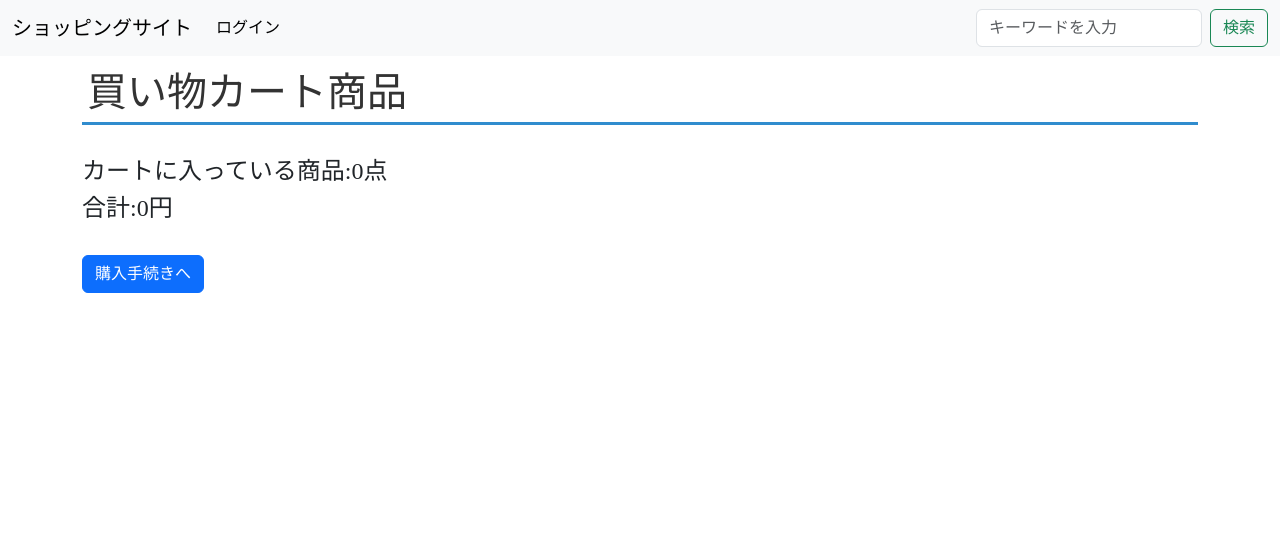
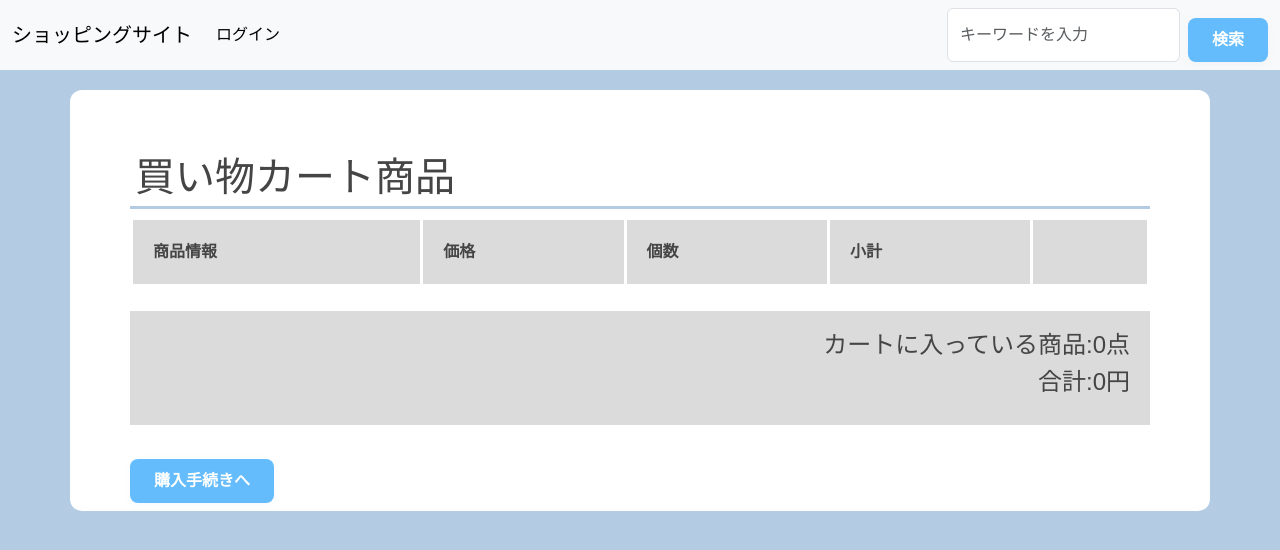
Before and after one commit to kitakawaayano/shopping_app, a Django app: a page that uses templates/base.html in a window 1280 px wide. Shown: the top 550 px of the page. Run offline with Django 5.2, Linux system fonts and the light colour scheme; lists and menus that the app fills with data are empty; some libraries are stand-ins or nearby versions.

Commit message:
css等の画面レイアウトの変更

```diff
--- a/config/settings.py
+++ b/config/settings.py
@@ -121,6 +121,12 @@ USE_TZ = True
 
 STATIC_URL = 'static/'
 
+STATICFILES_DIRS = (
+    [
+        os.path.join(BASE_DIR, "static"),
+    ]
+)
+
 # Default primary key field type
 # https://docs.djangoproject.com/en/5.2/ref/settings/#default-auto-field
 
--- a/shoppings/views.py
+++ b/shoppings/views.py
@@ -93,6 +93,28 @@ class CartView(generic.ListView):
             print(data)
 
 
+    def post(self, request, *args, **kwargs):
+        user = self.kwargs.get("user")
+        user_id = get_user_id(user)
+        goods_id = request.POST.get("goods_id")
+        if user_id and goods_id:
+            # 既にカートに同じ商品があれば個数を増やす
+            try:
+                goods = Goods.objects.get(pk=goods_id)
+                order, created = Orderhistory.objects.get_or_create(
+                    account_id=user_id,
+                    goods_id=goods,
+                    current_true=True,
+                    defaults={"goods_number": 1}
+                )
+                if not created:
+                    order.goods_number += 1
+                    order.save()
+            except Goods.DoesNotExist:
+                pass
+        return redirect('shopping_app:cart', user)
+
+
 # 名前からidとってくる
 def get_user_id(user):
         try:
--- /dev/null
+++ b/static/css/style.css
@@ -0,0 +1,209 @@
+body{
+    font-family: "ヒラギノ角ゴ", "游ゴシック", "メイリオ", sans-serif;
+    background-color: #B4CCE3;
+    color: #454545;
+}
+.container{
+    background-color: #fff;
+    margin-top: 20px;
+    padding: 60px;
+    border-radius: 12px;
+
+}
+/* 各画面のタイトル文字 */
+.title{
+    position: relative;
+    padding: 5px;
+    margin-top: 50px;
+    border-bottom: 3px solid #B4CCE3;
+    color: #454545;
+}
+
+
+/* フォント　游ゴシック、メイリオ、ヒラギノ角ゴ ProN W3 */
+.goods-name{
+    color: #454545;
+    margin: 20px 0px;
+    text-decoration: none;
+}
+
+/* index.htmlの全体的なデザイン */
+.container-view {
+    display: flex;
+    flex-wrap: wrap;
+    justify-content: flex-start;
+    margin-bottom: 32px;
+}
+.container-md {
+    background: #fff;
+    border: 1px solid #DBDBDB;
+    border-radius: 12px;
+    box-shadow: 0 2px 8px rgba(180,204,227,0.18);
+    padding: 20px;
+    margin: 20px 5px;
+    width: 260px;
+    transition: box-shadow 0.2s;
+    display: flex;
+    flex-direction: column;
+    align-items: center;
+}
+.container-md:hover {
+    box-shadow: 0 4px 16px rgba(180,204,227,0.28);
+}
+.container-md img {
+    border-radius: 8px;
+    margin-bottom: 12px;
+    object-fit: cover;
+    width: 200px;
+    height: 200px;
+    margin-bottom: 20px;
+    background-color: #DBDBDB;
+}
+.goods-name {
+    color: #454545;
+    font-weight: bold;
+    font-size: 1.1em;
+    margin: 20px 0 6px 0;
+    text-decoration: none;
+    transition: color 0.2s;
+}
+.goods-name:hover {
+    color: #64BCFC;
+    text-decoration: underline;
+}
+.price {
+    color: #B4CCE3;
+    font-size: 1.1em;
+    margin-bottom: 8px;
+}
+.shop-name {
+    font-size: 0.95em;
+    color: #454545;
+    margin-bottom: 6px;
+}
+.description {
+    font-size: 0.95em;
+    color: #454545;
+    margin-bottom: 8px;
+    min-height: 40px;
+}
+/* index.htmlの下のバー */
+.pagination-1 {
+    display: flex;
+    justify-content: center;
+    align-items: center;
+    gap: 0 8px;
+    list-style-type: none;
+    padding: 0;
+}
+
+.pagination-1 a {
+    box-sizing: border-box;
+    display: flex;
+    justify-content: center;
+    align-items: center;
+    width: 3em;
+    height: 3em;
+    border: 1px solid #B4CCE3;
+    border-radius: 6px;
+    color: #454545;
+    background: #DBDBDB;
+}
+
+.pagination-1 a:not(:hover) {
+    text-decoration: none;
+}
+
+.pagination-1 .current a {
+    background-color: #B4CCE3;
+    color: #fff;
+    pointer-events: none;
+}
+
+/* ボタン (共通かも）*/
+.btn {
+    padding: 10px 24px;
+    margin-top: 10px;
+    background-color: #64BCFC;
+    color: #fff;
+    border: none;
+    border-radius: 8px;
+    font-weight: bold;
+    box-shadow: 0 2px 8px rgba(180,204,227,0.12);
+    transition: background 0.2s, box-shadow 0.2s;
+    text-decoration: none;
+    display: inline-block;
+}
+.btn:hover {
+    background-color: #454545;
+    color: #fff;
+    box-shadow: 0 4px 16px rgba(180,204,227,0.18);
+}
+
+.cart-container{
+    display: flex;
+    /* justify-content: space-around; */
+}
+
+/* cartページ */
+.cart-table {
+    width: 100%;
+}
+
+.cart-table th {
+    background-color: #DBDBDB;
+    border: 3px white solid;
+    color: #454545;
+    padding: 20px;
+    margin: 100px;
+}
+
+.cart-table td{
+    vertical-align: middle;
+    padding: 20px;
+}
+
+
+.cart-sum {
+    background-color: #DBDBDB;
+    color: #454545;
+    text-align: right;
+    padding: 20px;
+    font-size: 1.1em;
+    width: 100%;
+}
+
+.cart-info {
+    margin: 40px 20px;
+}
+
+/* detailページ */
+.detail-img {
+    width: 300px;
+    height: 300px;
+    background-color: #B4CCE3;
+    margin-right: 30px;
+}
+
+.detail-item {
+    width: 300px;
+    height: 300px;
+
+}
+.detail-item h4{
+    margin-top: 10px;
+}
+
+.back-index {
+    border: 1px solid #B4CCE3;
+    color: #454545;
+    background: #DBDBDB;
+    border-radius: 6px;
+    padding: 8px 20px;
+    font-weight: bold;
+}
+.back-index:hover{
+    background-color: #B4CCE3;
+    color: #fff;
+
+}
--- a/templates/base.html
+++ b/templates/base.html
@@ -6,39 +6,7 @@
     <meta name="viewport" content="width=device-width, initial-scale=1.0">
     <title>ショッピングアプリ{% block title %}{% endblock %}</title>
     {% bootstrap_css %}
-    <style>
-        body{
-            {% comment %} font-family: "ヒラギノ角ゴ","游明朝",serif; {% endcomment %}
-            font-family: "ヒラギノ角ゴ";
-        }
-        .container{
-            background-color: white;
-        }
-        {% comment %} 各画面のタイトル文字 {% endcomment %}
-        .title{
-            position: relative;;
-            padding: 5px;
-            border-bottom: 3px solid #308cceff;
-            color: #333333;
-        }
-        .container-md{
-            border:1px black solid;
-            padding: 30px 50px;
-            border-radius: 10px;
-            margin: 20px 5px;
-        }
-        .container-view{
-            display: flex;
-
-        }
-        {% comment %} フォント　游ゴシック、メイリオ、ヒラギノ角ゴ ProN W3 {% endcomment %}
-        .goods-name{
-            color: #4d4d5bff;
-            margin: 20px 0px;
-            text-decoration: none;
-        }
-
-    </style>
+    <link rel="stylesheet" href="./../static/css/style.css">
 </head>
 <body>
     <nav class="navbar navbar-expand-lg bg-body-tertiary">
--- a/templates/shopping/cart.html
+++ b/templates/shopping/cart.html
@@ -5,7 +5,18 @@
     <script>
         let sum = 0;
         let count = 0;
+        let num = 0;
     </script>
+
+    <div>
+        <table class="cart-table">
+            <tr>
+                <th>商品情報</th>
+                <th>価格</th>
+                <th>個数</th>
+                <th>小計</th>
+                <th></th>
+            </tr>
             {% for order in object_list %}
                 {% comment %} user情報を引数に保持 {% endcomment %}
                 <script>
@@ -14,24 +25,37 @@
                     {% comment %} console.log(sum); {% endcomment %}
                 </script>
                 <div class="mt-4">
-            <h3>{{ order.goods_id }}</h3>
-            <p>{{ order.goods_id.price }}円</p>
+                    <tr>
+                        <td class="cart-container">
                             <img src="{{ order.goods_id.picture.url }}" alt="{{ order.goods_id.goods_name }}">
+                            <div class="cart-info">
+                                <h3>{{ order.goods_id }}</h3><br>
                                 <p>{{ order.goods_id.shops_id }}</p>
+                            </div>
                             {% comment %} <form action="{% url 'shopping_app:delete' user %}" method="post"> {% endcomment %}
                                 {% comment %} {% csrf_token %} {% endcomment %}
-                <button type="submit" class="btn btn-danger">削除</button>
                             {% comment %} </form> {% endcomment %}
+                        </td>
+                        <td><p>{{ order.goods_id.price }}円</p></td>
+                        <td><p>{{ order.goods_number }}個</p></td>
+
+                        <td><p id="small-sum"></p></td>
+                        <td><button type="submit" class="btn btn-danger">削除</button></td>
+                    </tr>
+
                 </div>
                 <br>
                 {{ recerived_string }}
             {% endfor %}
-
+        </table>
         <br>
+        <div class="cart-sum">
             <h4 id="count"></h4>
             <h4 id="sum"></h4>
+        </div>
         <br>
         <a href="{% url 'shopping_app:buy' user %}" class="btn btn-primary">購入手続きへ</a>
+    </div>
     <script>
         document.getElementById('count').textContent = `カートに入っている商品:${count}点`;
         document.getElementById('sum').textContent = `合計:${sum}円`;
```
Also changed, not shown: templates/shopping/detail.html (+22 -16 lines), templates/shopping/index.html (+11 -1 lines). Lines whose indentation alone changed are shown as unchanged.
